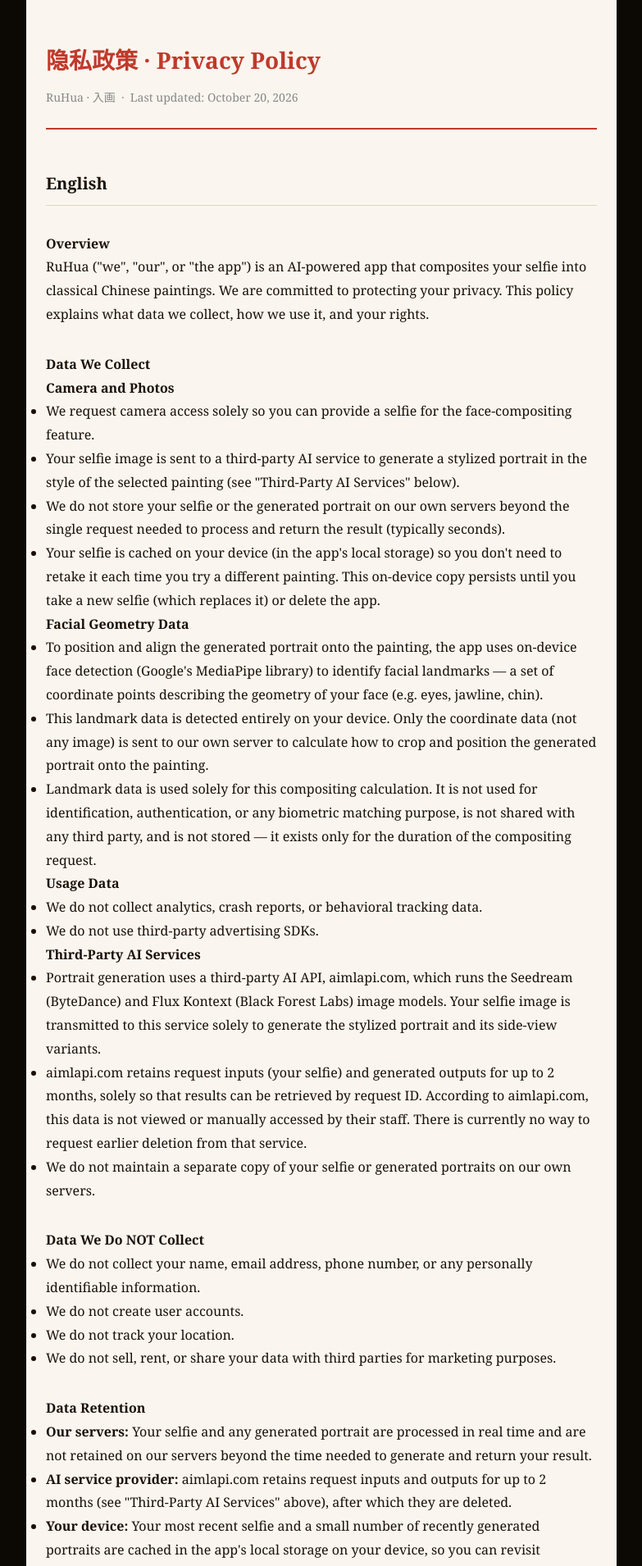
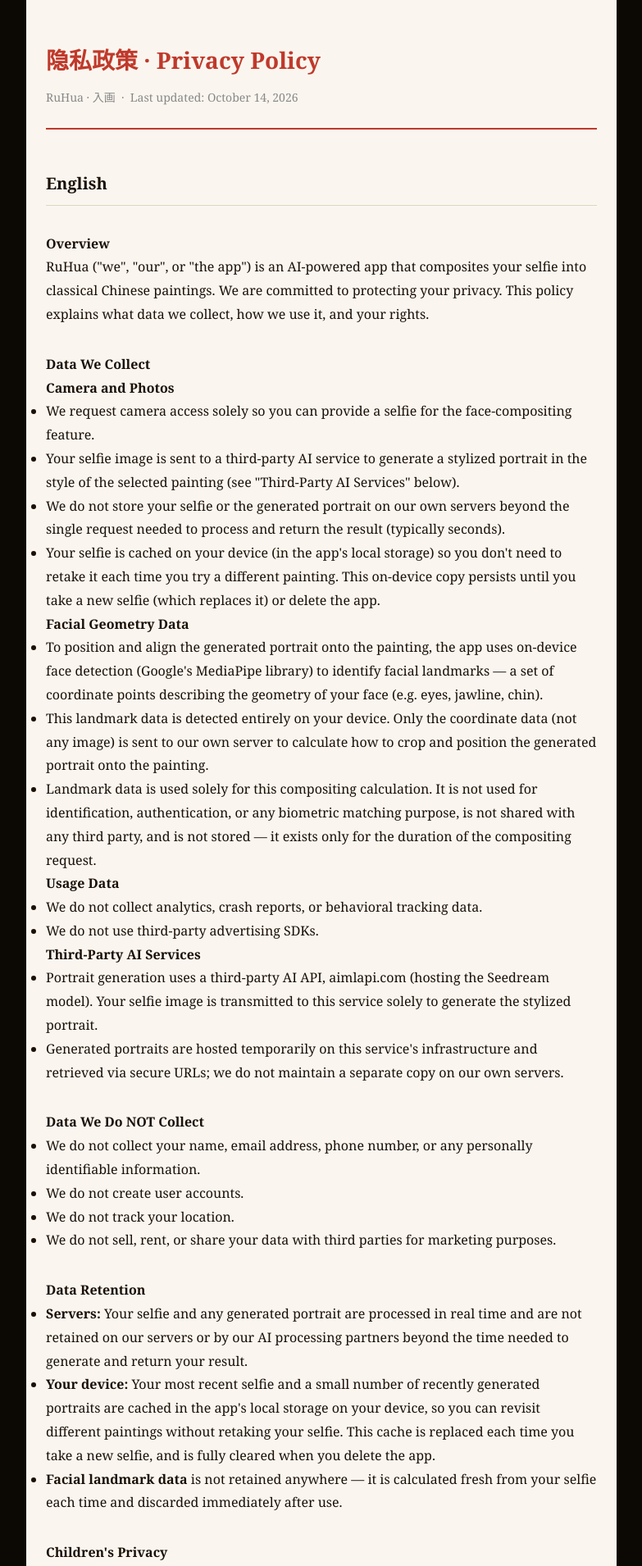
Before and after one commit to wenxuanemma/ruhua, a Next.js app: page /privacy in a window 1280 px wide. Shown: the top 1910 px of the page at 82% size, without its empty margins (248-1031 px from the left). Built offline with nearby package versions, Linux system fonts and the light colour scheme.

Commit message:
Revert "Privacy: state the AI provider's 2-month retention accurately"
The retention details came from another provider's email (pasted into the
wrong project), not from aimlapi.com.

This reverts commit 4743e1d.

Co-Authored-By: Claude Opus 5.5 <noreply@anthropic.com>

```diff
--- a/pages/RuHua.jsx
+++ b/pages/RuHua.jsx
@@ -2468,11 +2468,10 @@ export default function RuHua() {
               <div style={{ marginTop:10 }}>
                 <span style={{ color:C.silk }}>发送内容：</span>您的自拍照片<br/>
                 <span style={{ color:C.silk }}>发送至：</span>aimlapi.com（AI图像生成服务）<br/>
-                <span style={{ color:C.silk }}>用途：</span>仅用于生成肖像<br/>
-                <span style={{ color:C.silk }}>保留：</span>服务商保留最长2个月，仅供调取结果，不人工查看；我们的服务器不保存
+                <span style={{ color:C.silk }}>用途：</span>生成肖像，处理后即删除
               </div>
               <div style={{ marginTop:10, color:C.silkFaint, fontSize:12 }}>
-                Your selfie is sent to aimlapi.com to generate a portrait. The provider keeps request data for up to 2 months for retrieval only and does not view it; our servers do not store it.
+                Your selfie is sent to aimlapi.com to generate a portrait. It is processed transiently and not stored.
               </div>
             </div>
             <div style={{ fontFamily:F.serif, fontSize:11, color:C.silkFaint, marginBottom:18 }}>
--- a/pages/privacy.jsx
+++ b/pages/privacy.jsx
@@ -10,7 +10,7 @@ export default function Privacy() {
           隐私政策 · Privacy Policy
         </h1>
         <p style={{ margin: '8px 0 0', fontSize: 14, color: '#888' }}>
-          RuHua · 入画 &nbsp;·&nbsp; Last updated: October 20, 2026
+          RuHua · 入画 &nbsp;·&nbsp; Last updated: October 14, 2026
         </p>
       </div>
 
@@ -42,9 +42,8 @@ export default function Privacy() {
         </ul>
         <p><strong>Third-Party AI Services</strong></p>
         <ul>
-          <li>Portrait generation uses a third-party AI API, aimlapi.com, which runs the Seedream (ByteDance) and Flux Kontext (Black Forest Labs) image models. Your selfie image is transmitted to this service solely to generate the stylized portrait and its side-view variants.</li>
-          <li>aimlapi.com retains request inputs (your selfie) and generated outputs for up to 2 months, solely so that results can be retrieved by request ID. According to aimlapi.com, this data is not viewed or manually accessed by their staff. There is currently no way to request earlier deletion from that service.</li>
-          <li>We do not maintain a separate copy of your selfie or generated portraits on our own servers.</li>
+          <li>Portrait generation uses a third-party AI API, aimlapi.com (hosting the Seedream model). Your selfie image is transmitted to this service solely to generate the stylized portrait.</li>
+          <li>Generated portraits are hosted temporarily on this service's infrastructure and retrieved via secure URLs; we do not maintain a separate copy on our own servers.</li>
         </ul>
 
         <h3 style={{ fontSize: 16, fontWeight: 700, marginTop: 32 }}>Data We Do NOT Collect</h3>
@@ -57,8 +56,7 @@ export default function Privacy() {
 
         <h3 style={{ fontSize: 16, fontWeight: 700, marginTop: 32 }}>Data Retention</h3>
         <ul>
-          <li><strong>Our servers:</strong> Your selfie and any generated portrait are processed in real time and are not retained on our servers beyond the time needed to generate and return your result.</li>
-          <li><strong>AI service provider:</strong> aimlapi.com retains request inputs and outputs for up to 2 months (see "Third-Party AI Services" above), after which they are deleted.</li>
+          <li><strong>Servers:</strong> Your selfie and any generated portrait are processed in real time and are not retained on our servers or by our AI processing partners beyond the time needed to generate and return your result.</li>
           <li><strong>Your device:</strong> Your most recent selfie and a small number of recently generated portraits are cached in the app's local storage on your device, so you can revisit different paintings without retaking your selfie. This cache is replaced each time you take a new selfie, and is fully cleared when you delete the app.</li>
           <li><strong>Facial landmark data</strong> is not retained anywhere — it is calculated fresh from your selfie each time and discarded immediately after use.</li>
         </ul>
@@ -101,9 +99,8 @@ export default function Privacy() {
         </ul>
         <p><strong>第三方AI服务</strong></p>
         <ul>
-          <li>肖像生成使用第三方AI接口aimlapi.com，该服务运行Seedream（字节跳动）与Flux Kontext（Black Forest Labs）图像模型。您的自拍图像仅为生成风格化肖像及其侧面版本而被发送至该服务。</li>
-          <li>aimlapi.com会将请求输入（您的自拍）及生成结果保留最长2个月，仅用于通过请求编号调取结果。据aimlapi.com说明，其工作人员不会查看或人工访问这些数据。目前该服务不支持提前删除。</li>
-          <li>我们不会在自有服务器上另行保留您的自拍或生成肖像的副本。</li>
+          <li>肖像生成使用第三方AI接口aimlapi.com（托管Seedream模型）。您的自拍图像仅为生成风格化肖像而被发送至该服务。</li>
+          <li>生成的肖像临时托管在该服务的基础设施中，并通过安全链接获取；我们不会在自有服务器上另行保留副本。</li>
         </ul>
 
         <h3 style={{ fontSize: 16, fontWeight: 700, marginTop: 32 }}>我们不收集的数据</h3>
@@ -116,8 +113,7 @@ export default function Privacy() {
 
         <h3 style={{ fontSize: 16, fontWeight: 700, marginTop: 32 }}>数据保留</h3>
         <ul>
-          <li><strong>我们的服务器：</strong>您的自拍及生成的肖像均为实时处理，处理完成后不会在我们的服务器上保留。</li>
-          <li><strong>AI服务提供方：</strong>aimlapi.com会将请求输入及生成结果保留最长2个月（详见上方"第三方AI服务"），之后删除。</li>
+          <li><strong>服务器端：</strong>您的自拍及生成的肖像均为实时处理，处理完成后不会在我们的服务器或AI处理合作方处保留。</li>
           <li><strong>设备端：</strong>您最近一次的自拍及少量近期生成的肖像会缓存在应用的设备本地存储中，以便您无需重新拍摄即可查看不同画作效果。该缓存会在您拍摄新自拍时被替换，并在您删除应用时被完全清除。</li>
           <li><strong>面部关键点数据</strong>不会在任何位置被保留——每次均基于您的自拍即时计算，使用后立即丢弃。</li>
         </ul>
```
